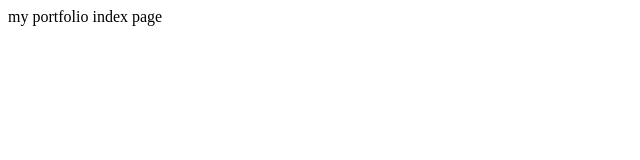
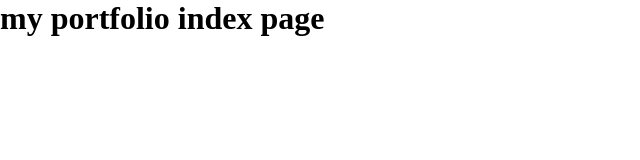
Before and after one commit to NathanAlbuquerque/nathanalbuquerque.github.io, a website: page index.html in a window 1280 px wide. Shown: the whole page, without its empty margins (0-640 px from the left). Drawn offline with Linux system fonts and the light colour scheme.

Commit message:
feat: added and config sass pre processor

```diff
--- a/index.html
+++ b/index.html
@@ -4,9 +4,10 @@
     <meta charset="UTF-8">
     <meta name="viewport" content="width=device-width, initial-scale=1.0">
     <title>Nathan Albuquerque Portfolio</title>
+    <link rel="stylesheet" type="text/css" href="./assets/css/style.css">
 </head>
 <body>
-    my portfolio index page
+    <h1>my portfolio index page</h1>
     <div class="content">
         <header class="header"></header>
         <main class="main"></main>
--- /dev/null
+++ b/resources/sass/style.sass
@@ -0,0 +1,4 @@
+*
+    padding: 0
+    margin: 0
+    box-sizing: border-box
```
Also changed, not shown: package.json (+7 -2 lines), assets/css/style.css (added), 3 other files.
